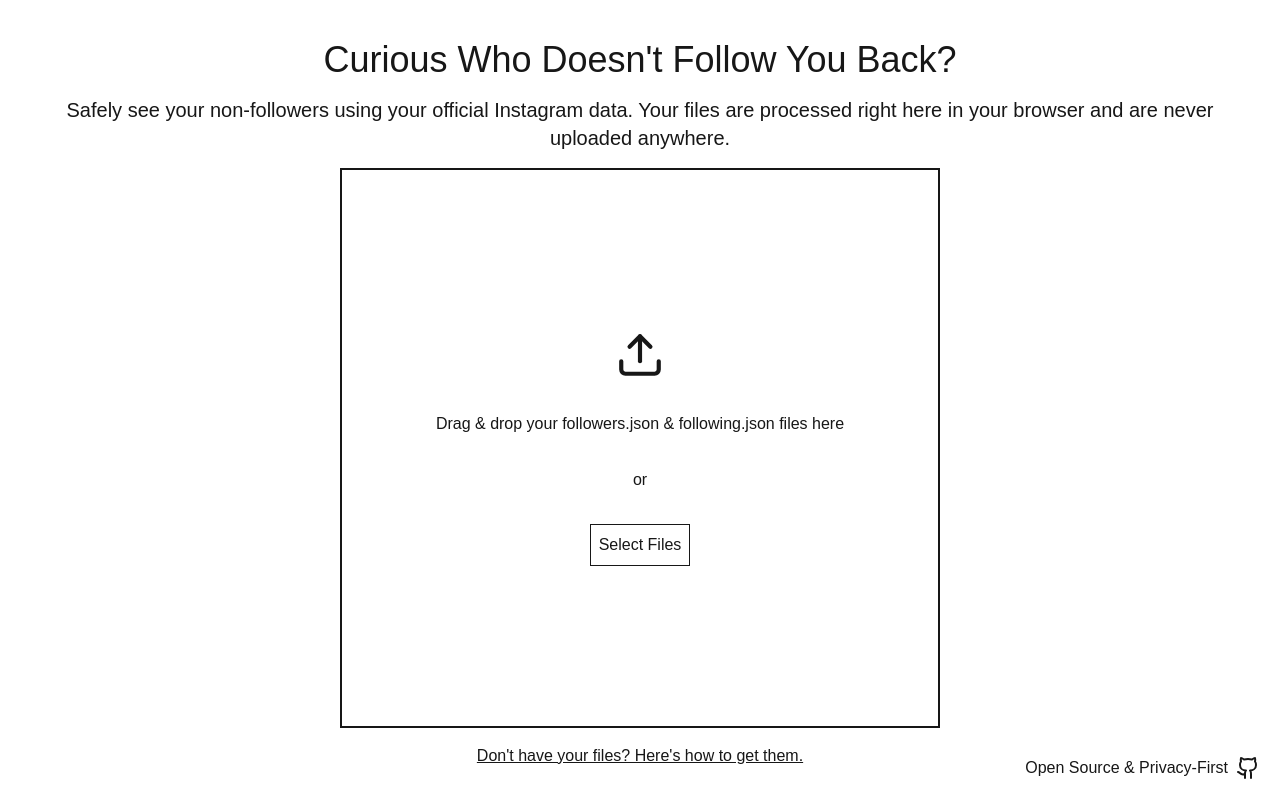
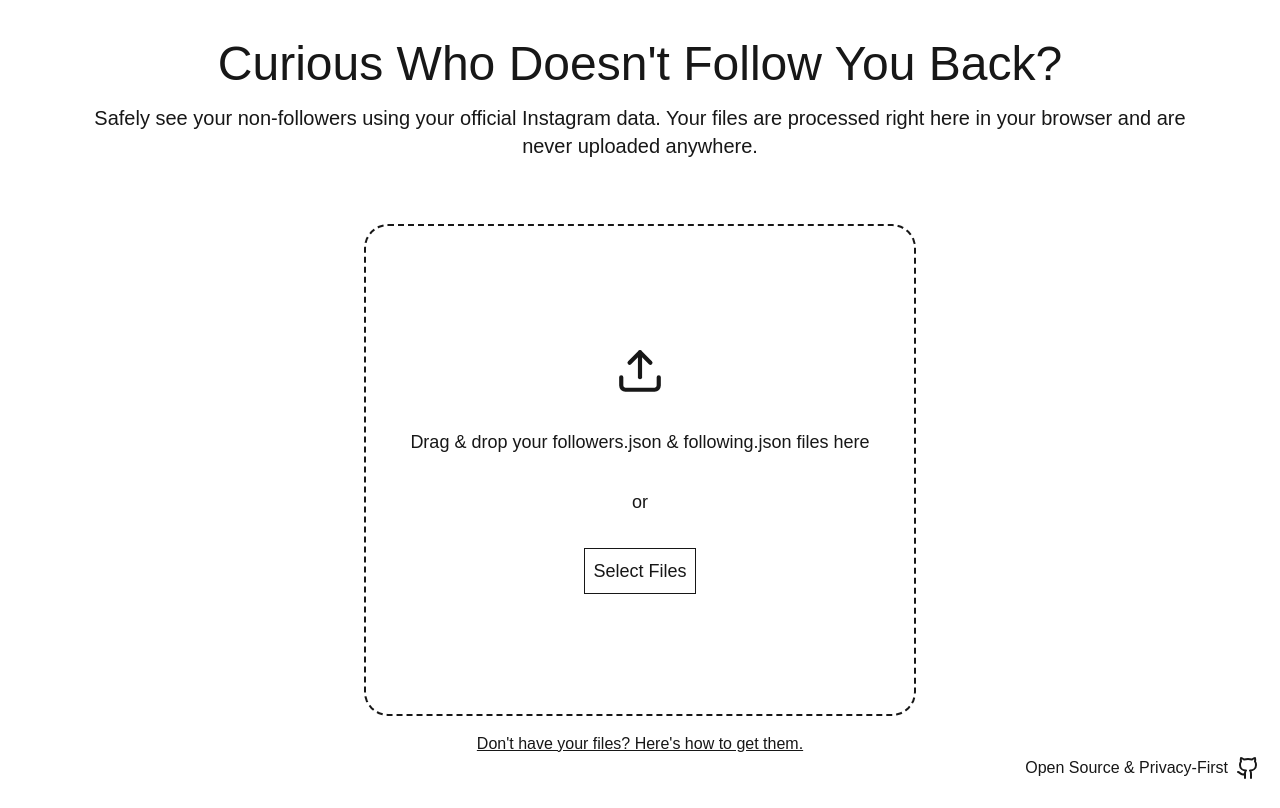
Before and after one commit to Eric-Zhang-Developer/follow-diff, a Next.js app: page / in a window 1280 px wide. Built offline with nearby package versions, Linux system fonts and the light colour scheme.

Commit message:
style drop-zone

```diff
--- a/src/app/page.tsx
+++ b/src/app/page.tsx
@@ -7,18 +7,21 @@ import Link from "next/link";
 export default function Home() {
   return (
     <div className="mx-auto container p-10">
-      <main className="flex items-center justify-center flex-col gap-4">
-        <h1 className="text-4xl">Curious Who Doesn&apos;t Follow You Back?</h1>
+      <main className="flex items-center justify-center flex-col gap-4 px-12">
+        <h1 className="text-5xl">Curious Who Doesn&apos;t Follow You Back?</h1>
         <h2 className="text-xl text-center">Safely see your non-followers using your official Instagram data. Your files are processed right here in your browser and are never uploaded anywhere.</h2>
+
         {/* Drop Zone */}
-        <div className="border-2 px-1/2 py-40 flex flex-col gap-8 items-center justify-center w-1/2">
+        <div className="border-2 px-1/2 py-30 flex flex-col gap-8 items-center justify-center w-1/2 border-dashed rounded-3xl mt-12 text-lg">
           <Upload size={50}></Upload>
           Drag & drop your followers.json & following.json files here
           <span>or</span>
-          <button className="border-1 p-2">Select Files</button>
+          <button className="border-1 p-2 text-lg">Select Files</button>
         </div>
+
         <Link href="/tutorial" className="underline"> Don&apos;t have your files? Here&apos;s how to get them.</Link>
       </main>
+
       <footer className="fixed bottom-0 right-0 p-5 flex flex-row gap-2">
         Open Source & Privacy-First <Github></Github>
       </footer>
```
